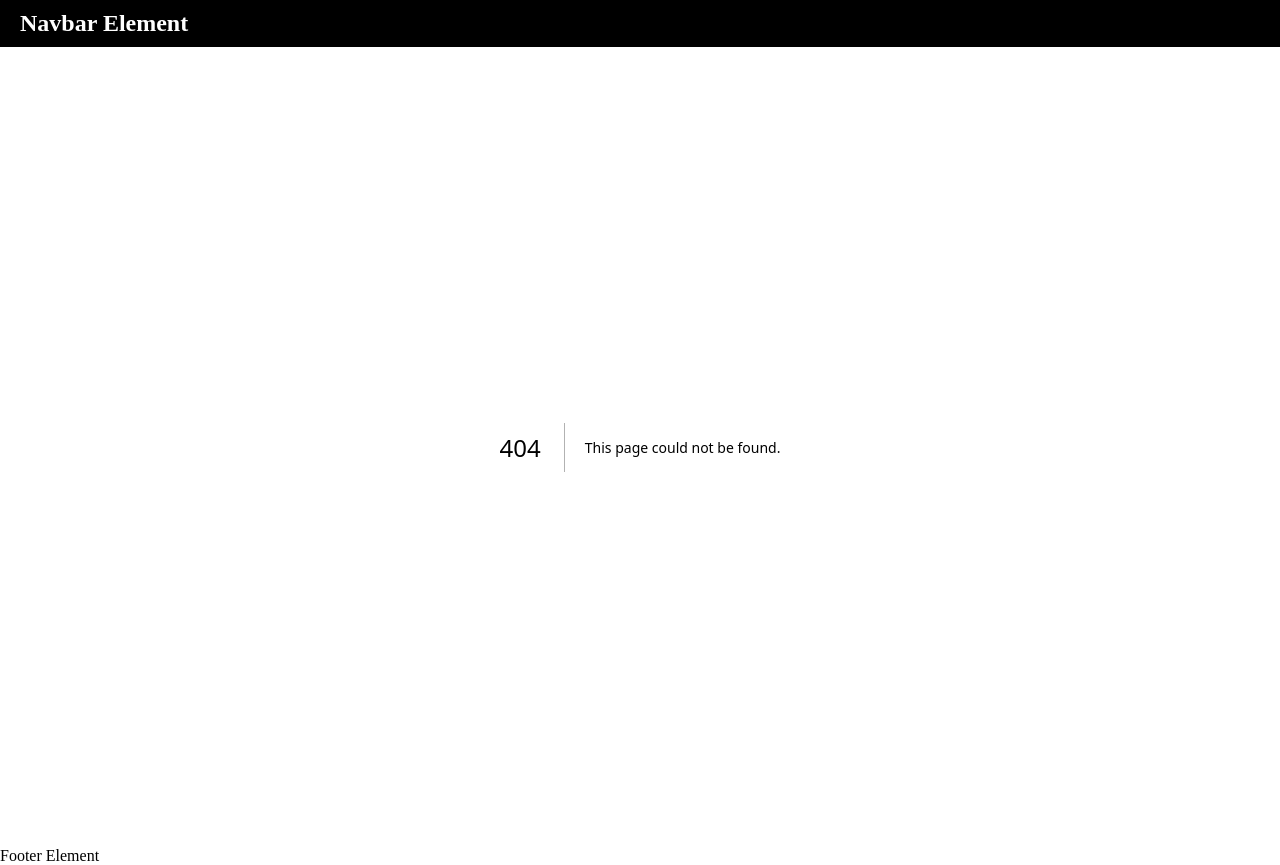
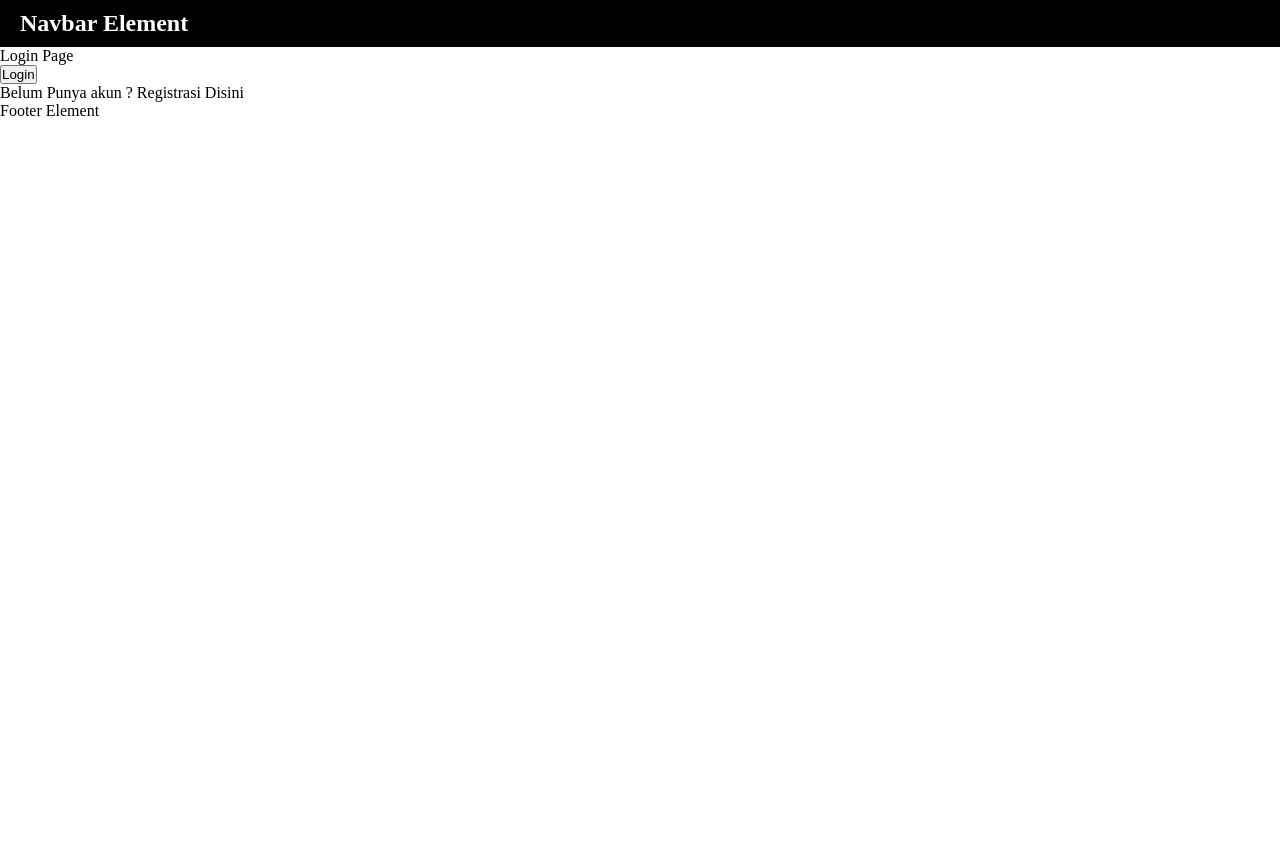
Before and after one commit to ferdian32/latihan-nextjs-pages-router, a Next.js app: page /auth/login in a window 1280 px wide. Before the commit this address had no page. After the commit the page ends 800 px from the top, so only its background shows below. Built offline with nearby package versions, Linux system fonts and the light colour scheme.

Commit message:
feat:linking and navigating

```diff
--- /dev/null
+++ b/src/pages/auth/login/index.tsx
@@ -0,0 +1,17 @@
+import Link from "next/link";
+import { useRouter } from "next/router";
+const LoginPage = () => {
+    const router = useRouter();
+    const handlerLogin = () => {
+        router.push('/product');
+    }
+    return (
+        <section>
+            <div>Login Page</div>
+            <button onClick={() => handlerLogin()}>Login</button>
+            <p>Belum Punya akun ? Registrasi <Link href={'/auth/register'}>Disini</Link></p>
+        </section>
+    )
+};
+
+export default LoginPage;
```
Also changed, not shown: src/pages/auth/register/index.tsx (added, +12 -0 lines), src/pages/product/index.tsx (+10 -0 lines), src/pages/shop/[[...slug]].tsx (added, +17 -0 lines).
